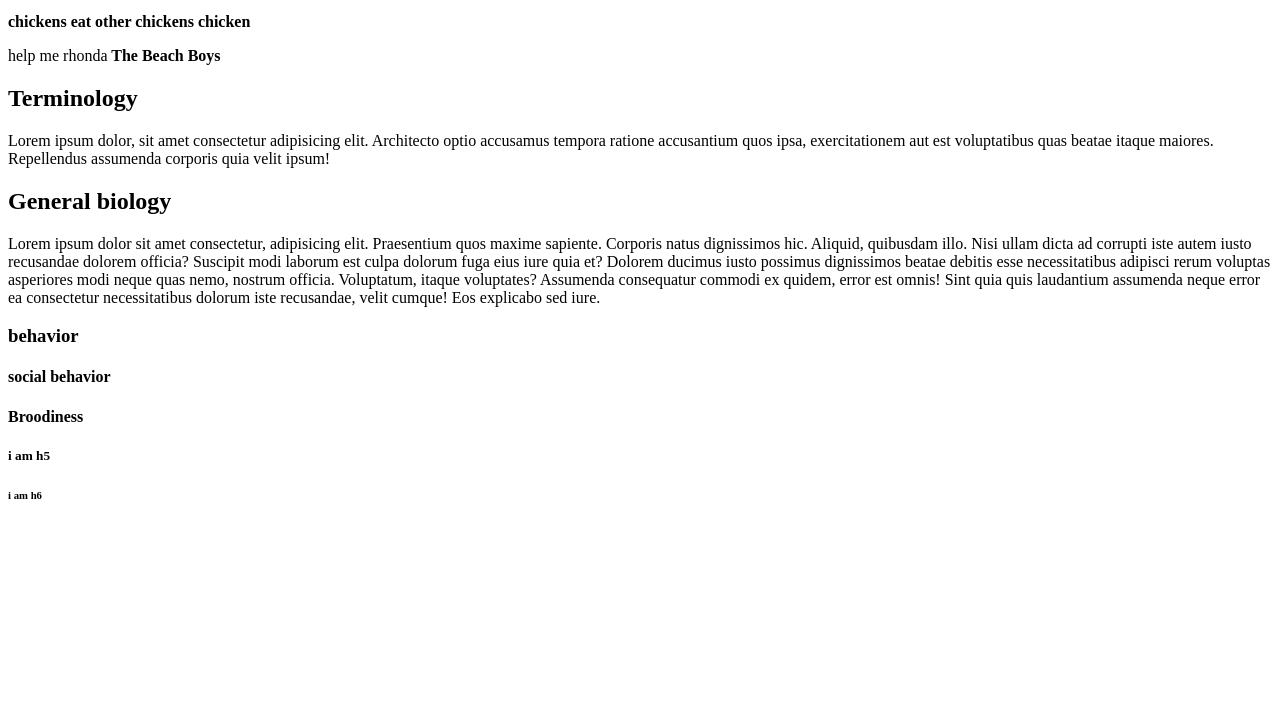
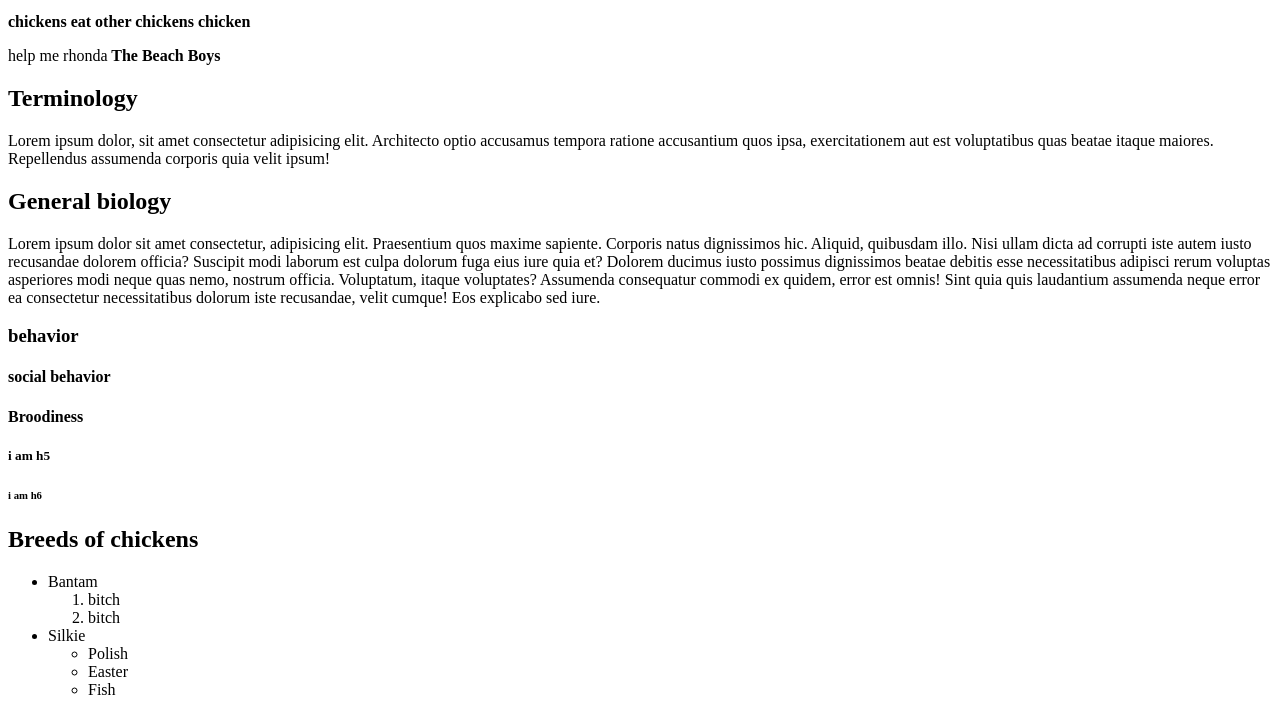
Before and after one commit to jmeegan2/WEB-DEV-COURSE-2021, a plain HTML site: page chickens.html in a window 1280 px wide. Shown: the part 101-816 px from the top of the page. Drawn offline with Linux system fonts and the light colour scheme.

Commit message:
ul and ol

```diff
--- a/chickens.html
+++ b/chickens.html
@@ -36,6 +36,24 @@
     <h5>i am h5</h5>
     <h6>i am h6 </h6>
 
+
+
+    <h2>Breeds of chickens </h2>
+    <ul>
+        <li>Bantam
+            <ol>
+                <li>bitch</li>
+                <li>bitch</li>
+            </ol>
+        </li>
+        <li>Silkie
+            <ul>
+                <li>Polish</li>
+                <li>Easter</li>
+                <li>Fish</li>
+            </ul>
+        </li>
+    </ul>
 </body>
 
 </html>
```
